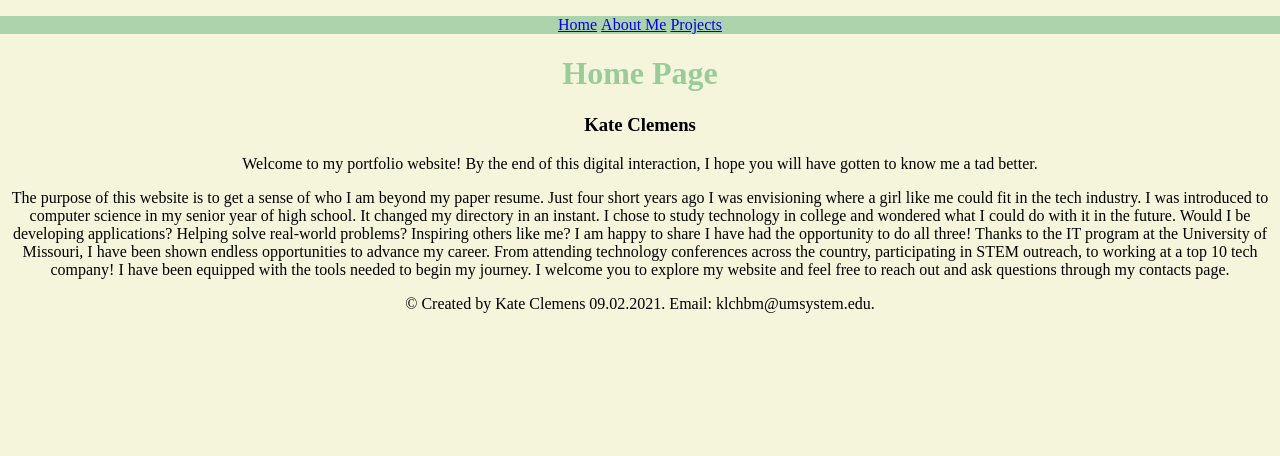
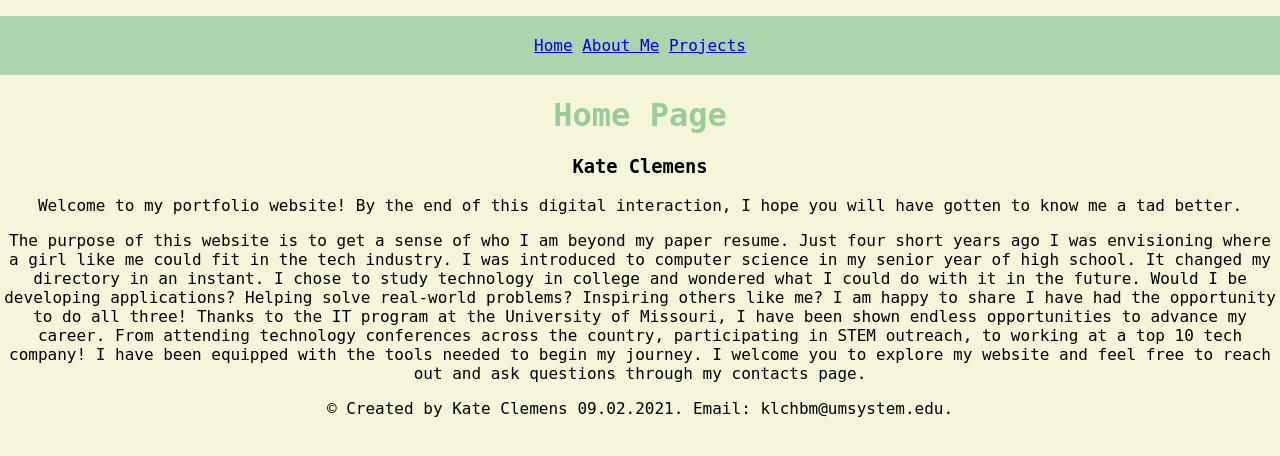
Before and after one commit to klchbm/klchbm.github.io, a PHP site: page / in a window 1280 px wide. Shown: the top 456 px of the page. Run offline with PHP 8.4, Linux system fonts and the light colour scheme.

Commit message:
Add files via upload

```diff
--- a/islt_7310/nav.css
+++ b/islt_7310/nav.css
@@ -1,26 +1,25 @@
 body{
     margin: 0;
     padding: 0;
+    font-family: 'Monospace', 'Courier New';
 }
 
 .nav {
     background-color: #acd3ac;
+    color: #fff;
     list-style: none;
     text-align: center;
-    padding: 0;
+    padding: 20px 0 20px 0;
 }
 
 .nav > li {
     display: inline-block;
     padding-right: 0 25px 0 25px;
-    color: #fff;
-
 }
 
 .nav > a {
     text-decoration: none;
     color: #fff;
-    font-family: 'Monospace', 'Courier New';
 }
 
 .nav > li > a:hover {
```
